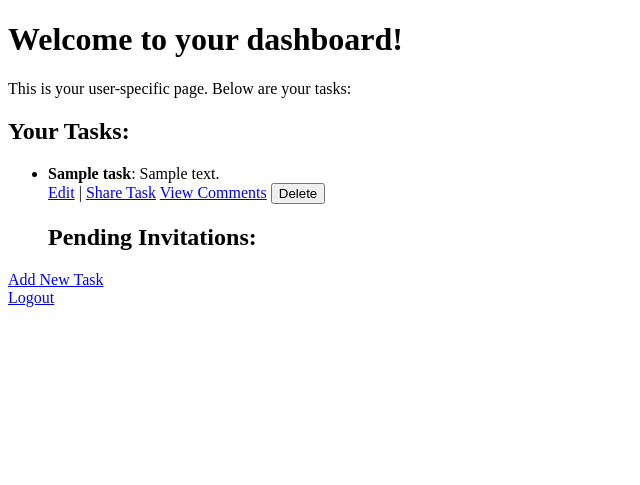
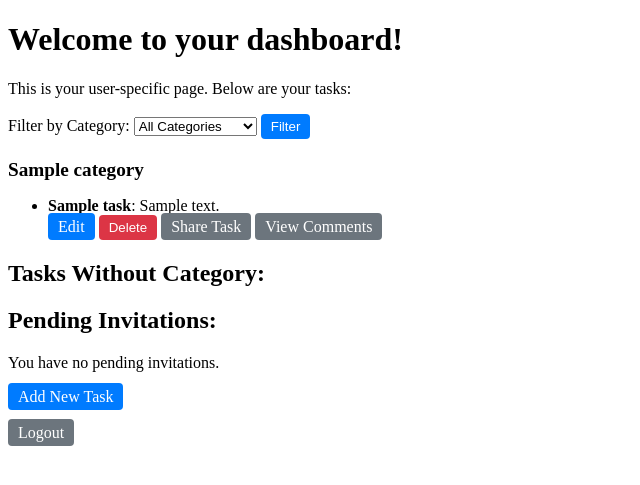
Before and after one commit to mafiaf/Project-management-tool, a Flask app: page /dashboard in a window 1280 px wide. Shown: the top 485 px of the page, without its empty margins (0-640 px from the left). Run offline with Flask 3, Linux system fonts and the light colour scheme; a user stored in the database is signed in; tables that the repository leaves empty hold one stand-in row (values such as "Sample post").

Commit message:
Database issue resolved + added new category table

```diff
--- a/app/routes.py
+++ b/app/routes.py
@@ -1,6 +1,6 @@
-from flask import Blueprint, render_template, redirect, url_for, flash, request, session
+from flask import Blueprint, render_template, redirect, url_for, flash, request, session, redirect
 from .models import User, Task, db, TaskInvitation, task_user, Category, ActivityLog, Comment   #Model imports
-from .forms import RegistrationForm, LoginForm, TaskForm, ShareTaskForm, CommentForm    # Import the forms
+from .forms import RegistrationForm, LoginForm, TaskForm, ShareTaskForm, CommentForm, CategoryForm    # Import the forms
 from .utils import login_required  # Import the login_required decorator
 import logging  # Import logging for debugging
 
@@ -61,20 +61,27 @@ def login():
             flash('Login failed. Please check your email and password.', 'danger')
     return render_template('login.html', form=form)
 
-@main.route('/dashboard')
+@main.route('/dashboard', methods=['GET'])
 @login_required
 def dashboard():
     user_id = session.get('user_id')
-    user = User.query.get(user_id)
 
-    # Get tasks associated with the user
-    tasks = user.tasks if user else []
+    # Get the selected category filter from the request
+    selected_category = request.args.get('category_filter', type=int)
+
+    # Get all categories owned by the logged-in user
+    categories = Category.query.filter_by(user_id=user_id).all()
+
+    # Filter tasks based on selected category if provided, otherwise get all tasks
+    if selected_category is not None and selected_category != "":
+        tasks = Task.query.filter_by(user_id=user_id, category_id=selected_category).all()
+    else:
+        tasks = Task.query.filter_by(user_id=user_id).all()
 
     # Get pending invitations for the logged-in user
     invitations = TaskInvitation.query.filter_by(invitee_id=user_id, status='Pending').all()
 
-    return render_template('dashboard.html', tasks=tasks, invitations=invitations)
-
+    return render_template('dashboard.html', categories=categories, tasks=tasks, invitations=invitations, selected_category=selected_category)
 
 
 @main.route('/logout')
@@ -86,21 +93,52 @@ def logout():
 @main.route('/add_task', methods=['GET', 'POST'])
 @login_required
 def add_task():
+    user_id = session.get('user_id')
+
+    # Set up the task form and add category choices for the logged-in user
     form = TaskForm()
+    categories = Category.query.filter_by(user_id=user_id).all()
+
+    # Add category choices, including a "No Category" option with value -1
+    form.category.choices = [(-1, "No Category")] + [(c.id, c.name) for c in categories]
+
     if form.validate_on_submit():
-        # Create a new task
-        new_task = Task(title=form.title.data, description=form.description.data, category_id=None)
-        db.session.add(new_task)
-        db.session.commit()
+        # Set category_id to None if "No Category" is selected
+        category_id = form.category.data
+        if category_id == -1:
+            category_id = None
 
-        # Add the user as the owner of the task in the task_user table
-        user_id = session.get('user_id')
-        stmt = task_user.insert().values(task_id=new_task.id, user_id=user_id, role='Owner')
-        db.session.execute(stmt)
-        db.session.commit()
+        try:
+            # Create a new task with the selected category and assign user_id
+            new_task = Task(
+                title=form.title.data,
+                description=form.description.data,
+                category_id=category_id,
+                user_id=user_id  # Associate task with the logged-in user
+            )
+            db.session.add(new_task)
+            db.session.commit()
 
-        flash('Task added successfully!', 'success')
-        return redirect(url_for('main.dashboard'))
+            # Add the user as the owner of the task in the task_user table
+            stmt = task_user.insert().values(task_id=new_task.id, user_id=user_id, role='Owner')
+            db.session.execute(stmt)
+            db.session.commit()
+
+            # Log task creation activity
+            activity = ActivityLog(
+                description=f"Task '{new_task.title}' created by user {user_id}",
+                user_id=user_id,
+                task_id=new_task.id
+            )
+            db.session.add(activity)
+            db.session.commit()
+
+            flash('Task added successfully!', 'success')
+            return redirect(url_for('main.dashboard'))
+        except Exception as e:
+            db.session.rollback()  # Rollback in case of an error
+            flash(f'An error occurred while adding the task: {str(e)}', 'danger')
+            print(f"Error occurred: {e}")
 
     # Pass different context values for adding a task
     return render_template('add_task.html', form=form, title="Add New Task", heading="Add New Task", submit_label="Add Task")
@@ -113,36 +151,46 @@ def edit_task(task_id):
     task = Task.query.get_or_404(task_id)
     user_id = session.get('user_id')
 
-    if user_id not in [user.id for user in task.users]:
+    # Ensure user has permission to edit
+    if user_id != task.user_id:
         flash('You do not have permission to edit this task.', 'danger')
         return redirect(url_for('main.dashboard'))
 
     form = TaskForm(obj=task)
+
+    # Populate the category field choices
+    categories = Category.query.filter_by(user_id=user_id).all()
+    form.category.choices = [(-1, "No Category")] + [(c.id, c.name) for c in categories]
+
     if form.validate_on_submit():
-        # Get the detailed changes before updating the task
+        # Track changes made to the task
         changes = get_task_changes(task, form)
 
         # Update the task with new data
         task.title = form.title.data
         task.description = form.description.data
+        category_id = form.category.data
+        if category_id == -1:
+            task.category_id = None
+        else:
+            task.category_id = category_id
+
         db.session.commit()
 
-        # Log the detailed changes
+        # Log each change
         for change in changes:
             activity = ActivityLog(
-                description=f"Task '{task.title}' was updated by {User.query.get(user_id).username}: {change}",
+                description=change,
                 user_id=user_id,
                 task_id=task.id
             )
             db.session.add(activity)
-
         db.session.commit()
 
         flash('Task updated successfully!', 'success')
         return redirect(url_for('main.dashboard'))
 
-    return render_template('add_task.html', form=form, title="Edit Task", heading="Edit Task", submit_label="Save Changes")
-
+    return render_template('edit_task.html', form=form, title="Edit Task", heading="Edit Task", submit_label="Save Changes")
 
 
 
@@ -288,3 +336,49 @@ def get_task_changes(task, form):
         changes.append(f"Description changed from '{old_desc}' to '{new_desc}'")
 
     return changes
+
+@main.route('/categories', methods=['GET', 'POST'])
+@login_required
+def categories():
+    form = CategoryForm()
+    user_id = session.get('user_id')
+    if form.validate_on_submit():
+        category = Category(name=form.name.data, description=form.description.data, user_id=user_id)
+        db.session.add(category)
+        db.session.commit()
+        flash('Category created successfully!', 'success')
+        return redirect(url_for('main.categories'))
+
+    user_categories = Category.query.filter_by(user_id=user_id).all()
+    return render_template('categories.html', form=form, categories=user_categories)
+
+@main.route('/edit_category/<int:category_id>', methods=['GET', 'POST'])
+@login_required
+def edit_category(category_id):
+    category = Category.query.get_or_404(category_id)
+    if category.user_id != session.get('user_id'):
+        flash('You do not have permission to edit this category.', 'danger')
+        return redirect(url_for('main.categories'))
+
+    form = CategoryForm(obj=category)
+    if form.validate_on_submit():
+        category.name = form.name.data
+        category.description = form.description.data
+        db.session.commit()
+        flash('Category updated successfully!', 'success')
+        return redirect(url_for('main.categories'))
+
+    return render_template('edit_category.html', form=form, title='Edit Category')
+
+@main.route('/delete_category/<int:category_id>', methods=['POST'])
+@login_required
+def delete_category(category_id):
+    category = Category.query.get_or_404(category_id)
+    if category.user_id != session.get('user_id'):
+        flash('You do not have permission to delete this category.', 'danger')
+        return redirect(url_for('main.categories'))
+
+    db.session.delete(category)
+    db.session.commit()
+    flash('Category deleted successfully!', 'success')
+    return redirect(url_for('main.categories'))
--- a/app/templates/dashboard.html
+++ b/app/templates/dashboard.html
@@ -4,48 +4,121 @@
     <meta charset="UTF-8">
     <meta name="viewport" content="width=device-width, initial-scale=1.0">
     <title>Dashboard</title>
+    <link rel="stylesheet" href="{{ url_for('static', filename='styles.css') }}">
+    <style>
+        /* Small CSS for button improvements, change later */
+        .btn {
+            padding: 5px 10px;
+            text-decoration: none;
+            color: #fff;
+            background-color: #007bff;
+            border-radius: 4px;
+            border: none;
+            cursor: pointer;
+        }
+        .btn-danger {
+            background-color: #dc3545;
+        }
+        .btn-secondary {
+            background-color: #6c757d;
+        }
+        .category-title {
+            margin-top: 20px;
+            font-size: 1.2em;
+        }
+    </style>
 </head>
 <body>
     <h1>Welcome to your dashboard!</h1>
     <p>This is your user-specific page. Below are your tasks:</p>
 
-    <!-- New section to display tasks -->
-    <h2>Your Tasks:</h2>
+    <!-- Section to filter tasks by category -->
+    <form method="GET" action="{{ url_for('main.dashboard') }}">
+        <label for="category_filter">Filter by Category:</label>
+        <select name="category_filter" id="category_filter">
+            <option value="">All Categories</option>
+            {% for category in categories %}
+                <option value="{{ category.id }}" {% if category.id == selected_category %}selected{% endif %}>
+                    {{ category.name }}
+                </option>
+            {% endfor %}
+        </select>
+        <input type="submit" value="Filter" class="btn">
+    </form>
+
+    <!-- Display tasks grouped by category -->
+    {% if categories %}
+        {% for category in categories %}
+            <h2 class="category-title">{{ category.name }}</h2>
+            <ul>
+                {% if category.tasks %}
+                    {% for task in category.tasks %}
+                        <li>
+                            <strong>{{ task.title }}</strong>: {{ task.description }}
+                            <br>
+                            <!-- Links to edit, delete, share, and view comments on tasks -->
+                            <a href="{{ url_for('main.edit_task', task_id=task.id) }}" class="btn">Edit</a>
+                            <form action="{{ url_for('main.delete_task', task_id=task.id) }}" method="POST" style="display:inline;">
+                                <button type="submit" class="btn btn-danger">Delete</button>
+                            </form>
+                            <a href="{{ url_for('main.share_task', task_id=task.id) }}" class="btn btn-secondary">Share Task</a>
+                            <a href="{{ url_for('main.task_comments', task_id=task.id) }}" class="btn btn-secondary">View Comments</a>
+                        </li>
+                    {% endfor %}
+                {% else %}
+                    <li>You have no tasks in this category.</li>
+                {% endif %}
+            </ul>
+        {% endfor %}
+    {% else %}
+        <p>You have no categories yet.</p>
+    {% endif %}
+
+    <!-- Display tasks that are not categorized -->
+    <h2>Tasks Without Category:</h2>
     <ul>
         {% if tasks %}
             {% for task in tasks %}
+                {% if not task.category %}
                     <li>
                         <strong>{{ task.title }}</strong>: {{ task.description }}
                         <br>
-                    <!-- Links to edit and delete tasks -->
-                    <a href="{{ url_for('main.edit_task', task_id=task.id) }}">Edit</a> |
+                        <!-- Links to edit, delete, share, and view comments on tasks -->
+                        <a href="{{ url_for('main.edit_task', task_id=task.id) }}" class="btn">Edit</a>
                         <form action="{{ url_for('main.delete_task', task_id=task.id) }}" method="POST" style="display:inline;">
-                    <a href="{{ url_for('main.share_task', task_id=task.id) }}">Share Task</a>
-                    <a href="{{ url_for('main.task_comments', task_id=task.id) }}">View Comments</a>
-                        <button type="submit">Delete</button>
+                            <button type="submit" class="btn btn-danger">Delete</button>
                         </form>
+                        <a href="{{ url_for('main.share_task', task_id=task.id) }}" class="btn btn-secondary">Share Task</a>
+                        <a href="{{ url_for('main.task_comments', task_id=task.id) }}" class="btn btn-secondary">View Comments</a>
                     </li>
+                {% endif %}
             {% endfor %}
         {% else %}
-            <p>You have no tasks yet.</p>
+            <p>You have no tasks without a category.</p>
         {% endif %}
+    </ul>
+
+    <!-- Pending Invitations Section -->
     <h2>Pending Invitations:</h2>
+    {% if invitations %}
         <ul>
             {% for invitation in invitations %}
                 <li>
                     <strong>Task: {{ invitation.task.title }}</strong> (Role: {{ invitation.role }})
                     <br>
-                    <a href="{{ url_for('main.accept_invitation', invitation_id=invitation.id) }}">Accept Invitation</a>
-                    <a href="{{ url_for('main.decline_invitation', invitation_id=invitation.id) }}">Decline Invitation</a>
+                    <a href="{{ url_for('main.accept_invitation', invitation_id=invitation.id) }}" class="btn">Accept Invitation</a>
+                    <a href="{{ url_for('main.decline_invitation', invitation_id=invitation.id) }}" class="btn btn-danger">Decline Invitation</a>
                 </li>
             {% endfor %}
         </ul>
-    </ul>
+    {% else %}
+        <p>You have no pending invitations.</p>
+    {% endif %}
 
     <!-- Link to add a new task -->
-    <a href="{{ url_for('main.add_task') }}">Add New Task</a><br>
+    <a href="{{ url_for('main.add_task') }}" class="btn">Add New Task</a><br><br>
 
     <!-- Logout link -->
-    <a href="{{ url_for('main.logout') }}">Logout</a>
+    <a href="{{ url_for('main.logout') }}" class="btn btn-secondary">Logout</a>
 </body>
 </html>
--- a/app/templates/edit_task.html
+++ b/app/templates/edit_task.html
@@ -4,6 +4,7 @@
     <meta charset="UTF-8">
     <meta name="viewport" content="width=device-width, initial-scale=1.0">
     <title>Edit Task</title>
+    <link rel="stylesheet" href="{{ url_for('static', filename='styles.css') }}">
 </head>
 <body>
     <h1>Edit Task</h1>
@@ -30,6 +31,10 @@
             {{ form.description.label }}<br>
             {{ form.description(cols=40, rows=5) }}
         </p>
+        <p>
+            {{ form.category.label }}<br>
+            {{ form.category() }}
+        </p>
         <p>{{ form.submit() }}</p>
     </form>
 
```
Also changed, not shown: app/forms.py (+9 -4 lines), app/models.py (+27 -17 lines), app/templates/add_task.html (+14 -9 lines), migrations/versions/4fe146ee768a_add_many_to_many_relationship_for_tasks_.py (deleted, +0 -48 lines), migrations/versions/554dedb3ad6c_rerun_migration_after_deletion_migration.py (added, +98 -0 lines), migrations/versions/5b3de49e9a58_add_task_model.py (deleted, +0 -32 lines), migrations/versions/5b8e15ec298d_test.py (deleted, +0 -32 lines), migrations/versions/63fa8dd772f5_add_comments_model.py (deleted, +0 -37 lines), migrations/versions/77f0cdc14fdc_adding_invitation_model.py (deleted, +0 -39 lines), migrations/versions/a8632137e190_add_activity_log_model.py (deleted, +0 -37 lines), migrations/versions/b64723ccf546_add_category_id_to_task_model_and_set_.py (added, +25 -0 lines), instance/site.db. Lines whose indentation alone changed are shown as unchanged.
